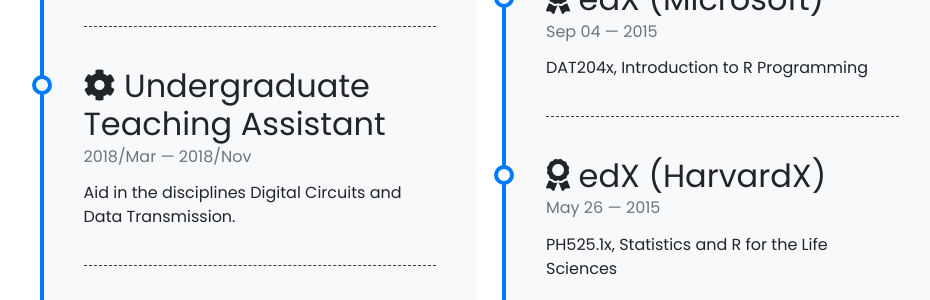
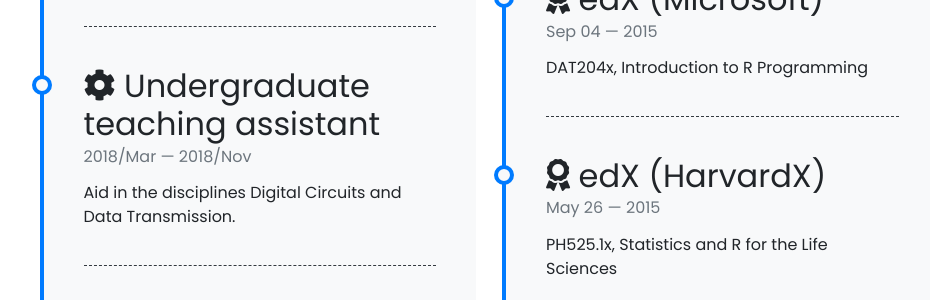
Before and after one commit to helioRocha/heliorocha.github.io, a Jekyll site: the page built from pages/about.md, in a window 1280 px wide and 900 px high, scrolled down 365 px. Shown: the part 197-497 px from the top of the window, without its empty margins (149-1079 px from the left). Built offline with Jekyll 4.4.1, drawn with Linux system fonts in a browser that asks for light colours; nearby versions of some CDN libraries.

Commit message:
Update timeline.yml

```diff
--- a/_data/timeline.yml
+++ b/_data/timeline.yml
@@ -4,7 +4,7 @@
   description: Degree to be obtained at the Federal University of Ceará, Fortaleza, CE, Brazil.
                All obligations have been fulfilled.
 
-- title: <i class="fas fa-cog"></i> Undergraduate Teaching Assistant
+- title: <i class="fas fa-cog"></i> Undergraduate teaching assistant
   from: 2018/Mar
   to: 2018/Nov
   description: Aid in the disciplines Digital Circuits and Data Transmission.
```
